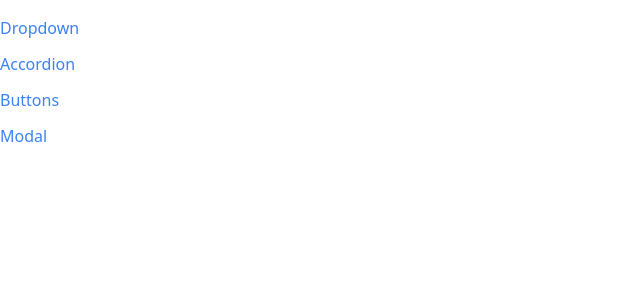
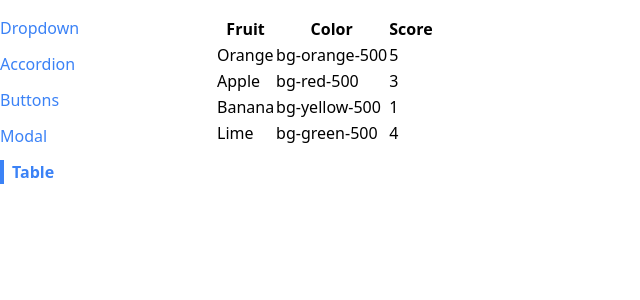
Before and after one commit to mdshahin-ahmed/components, a React (Create React App) app: page /table in a window 1280 px wide. Shown: the top 300 px of the page, without its empty margins (0-640 px from the left). Built offline with nearby package versions, Linux system fonts and the light colour scheme.

Commit message:
successfully show table data

```diff
--- a/src/App.js
+++ b/src/App.js
@@ -5,6 +5,7 @@
 import ButtonPage from "./pages/ButtonPage";
 import DropdownPage from "./pages/DropdownPage";
 import ModalPage from "./pages/ModalPage";
+import TablePage from "./pages/TablePage";
 
 const App = () => {
   return (
@@ -23,6 +24,9 @@
         <Route path="/modal">
           <ModalPage />
         </Route>
+        <Route path="/table">
+          <TablePage />
+        </Route>
       </div>
     </div>
   );
--- a/src/components/Sidebar.js
+++ b/src/components/Sidebar.js
@@ -7,6 +7,7 @@
     { label: "Accordion", path: "/accordion" },
     { label: "Buttons", path: "/buttons" },
     { label: "Modal", path: "/modal" },
+    { label: "Table", path: "/table" },
   ];
 
   const renderLinks = links.map((link) => {
--- /dev/null
+++ b/src/components/Table.js
@@ -0,0 +1,29 @@
+import React from "react";
+
+const Table = ({ data }) => {
+  const renderRows = data.map((fruit) => {
+    const { name, color, score } = fruit;
+    return (
+      <tr key={name}>
+        <td>{name}</td>
+        <td>{color}</td>
+        <td>{score}</td>
+      </tr>
+    );
+  });
+
+  return (
+    <table>
+      <thead>
+        <tr>
+          <th>Fruit</th>
+          <th>Color</th>
+          <th>Score</th>
+        </tr>
+      </thead>
+      <tbody>{renderRows}</tbody>
+    </table>
+  );
+};
+
+export default Table;
--- /dev/null
+++ b/src/pages/TablePage.js
@@ -0,0 +1,19 @@
+import React from "react";
+import Table from "../components/Table";
+
+const data = [
+  { name: "Orange", color: "bg-orange-500", score: 5 },
+  { name: "Apple", color: "bg-red-500", score: 3 },
+  { name: "Banana", color: "bg-yellow-500", score: 1 },
+  { name: "Lime", color: "bg-green-500", score: 4 },
+];
+
+const TablePage = () => {
+  return (
+    <div>
+      <Table data={data} />
+    </div>
+  );
+};
+
+export default TablePage;
```
